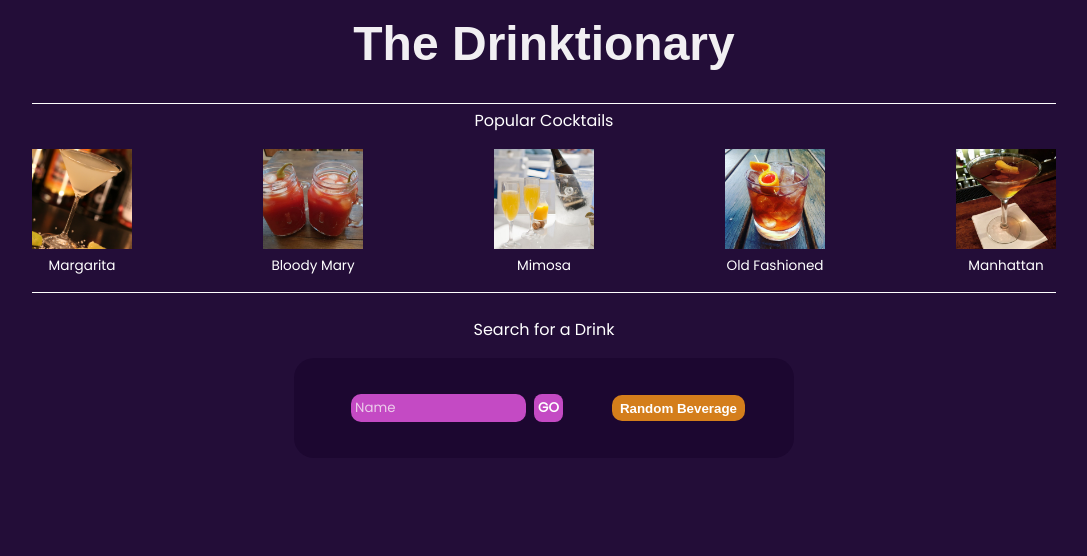
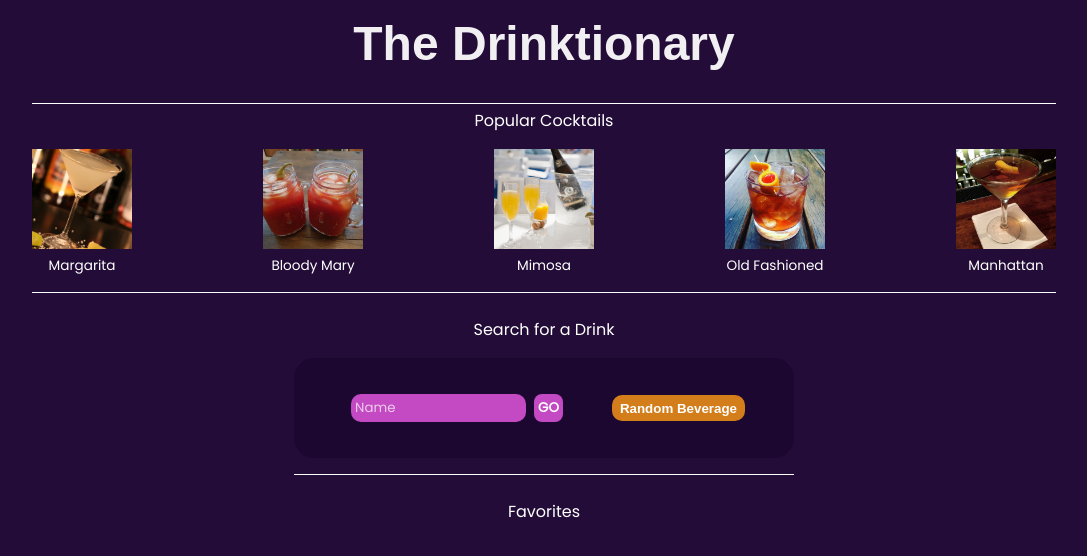
Before and after one commit to shawncace/drink-recipe-react, a React (Create React App) app: page / in a window 1280 px wide. Shown: the top 556 px of the page, without its empty margins (96-1183 px from the left). Built offline with nearby package versions, Linux system fonts and the light colour scheme; a web font is replaced by a local one.

Commit message:
favorites

```diff
--- a/src/components/Favorites.js
+++ b/src/components/Favorites.js
@@ -1,6 +1,17 @@
+import { useState } from "react";
+
 const Favorites = () => {
+  const[favoriteDrinks, setFavoriteDrinks] = useState([])
+
   return (
     <>
+      <div className='section-title'>
+        Favorites
+      </div>
+
+      <div className="favorites-container">
+
+      </div>
 
     </>
   );
--- a/src/components/Search.js
+++ b/src/components/Search.js
@@ -15,9 +15,12 @@ const Search = () => {
       return
     }
 
+
+
     getDrink(searchValue)
     setSearchStarted(true)
     setSearchValue('')
+    setDrink([])
   }
 
   function handleKeypress(e){
@@ -32,6 +35,8 @@ const Search = () => {
       getDrink(searchValue)
       setSearchStarted(true)
       setSearchValue('')
+      setDrink([])
+
     }
   }
 
@@ -61,10 +66,12 @@ const Search = () => {
 
   return (
     <>
+     <section className='search-section'>
       <div className='section-title'>Search for a Drink
       </div>
 
-      {!searchStarted ? ( <div className='recipe-container'>
+      {!searchStarted ? (
+      <div className='recipe-container'>
         <div className="find-drink-container">
           <input onChange={(event)=>setSearchValue(event.target.value)}
                   onKeyPress={handleKeypress}
@@ -118,6 +125,7 @@ const Search = () => {
           </div>
             </div>
             )}
+     </section>
 
     </>
   );
--- a/src/index.css
+++ b/src/index.css
@@ -36,6 +36,15 @@ body {
   margin-top: 2rem;
   min-width: 80%;
   padding-top: 0.25rem;
+}
+
+.search-section {
+  display: flex;
+  flex-direction: column;
+  align-items: center;
+  /* outline: 1px solid red; */
+  padding-bottom: 1rem;
+  border-bottom: 1px solid white;
 }
 
 .section-title {
```
Lines whose indentation alone changed are shown as unchanged.
